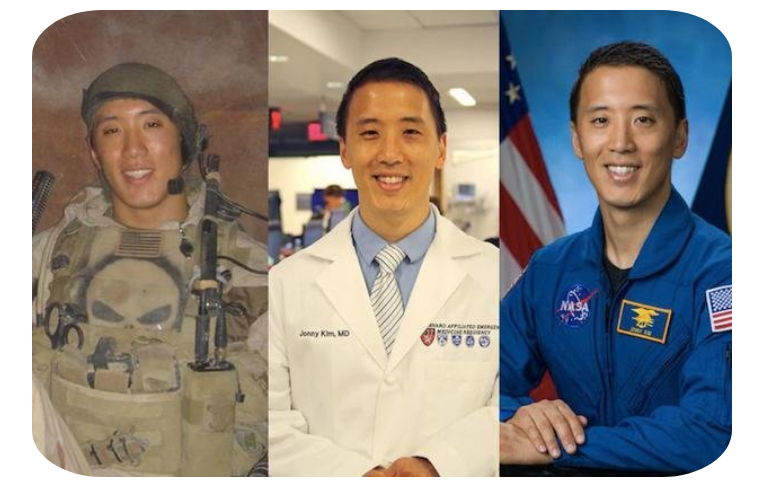
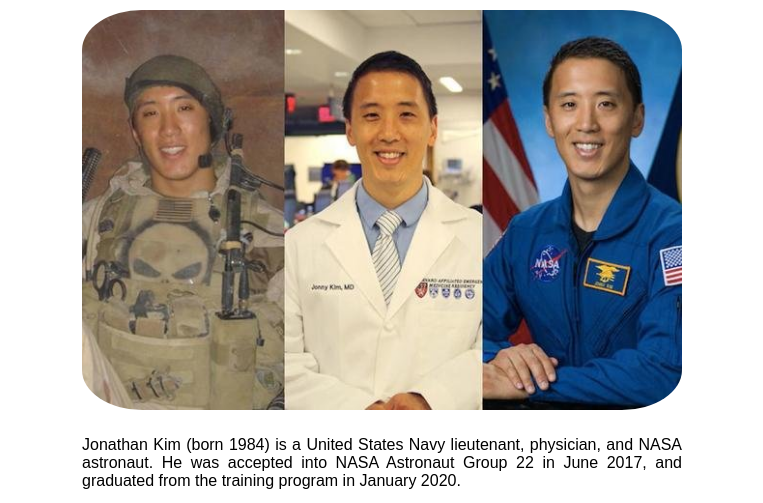
Before and after one commit to Zumh/JonnyKimTribute, a plain HTML site: page index.html in a window 1280 px wide. Shown: the part 60-563 px from the top of the page, without its empty margins (258-1021 px from the left). Drawn offline with Linux system fonts and the light colour scheme.

Commit message:
modified code

```diff
--- a/index.html
+++ b/index.html
@@ -1,7 +1,8 @@
 <!DOCTYPE html>
 <style>
 figcaption, p, h1, img {
-    width: 700px;
+    width: 600px;
+    display: block;
   max-width: 100%;
   border-radius: 10%;
   height: auto;
@@ -11,6 +12,7 @@ figcaption, p, h1, img {
 p, figcaption {
     text-align: justify;
 }
+
 
 a {
     color: red;
```
